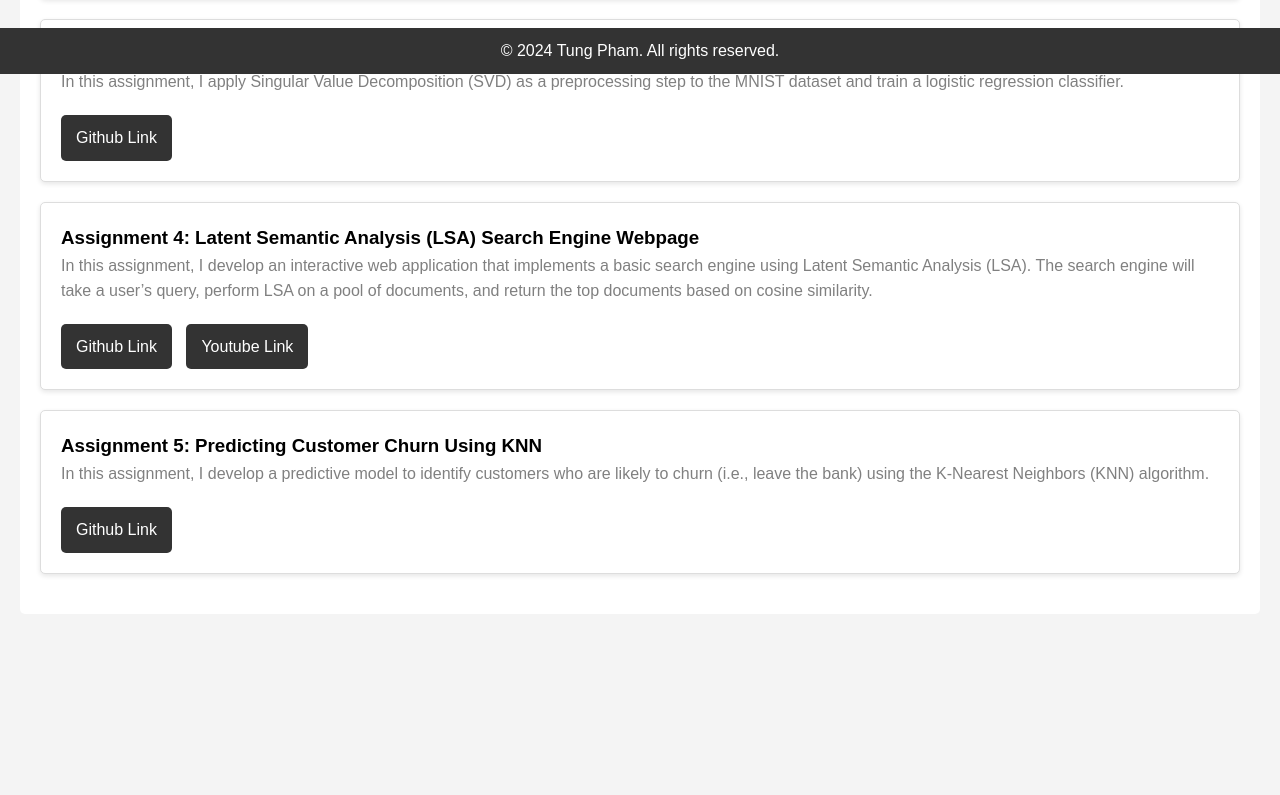
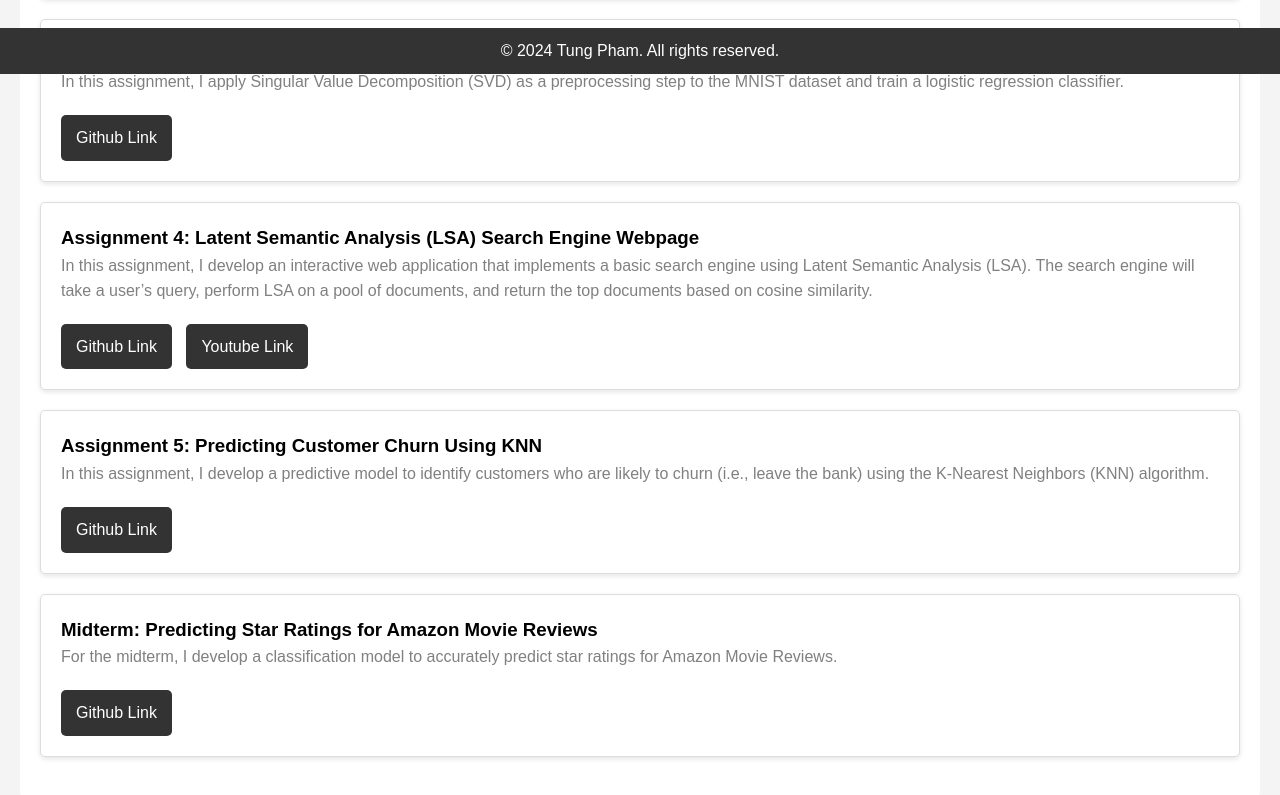
Before and after one commit to tungphaam/tungphaam.github.io, a plain HTML site: page assignments.html in a window 1280 px wide. Shown: the part 726-1521 px from the top of the page. Before the commit the page ends 1360 px from the top, so only its background shows below. Drawn offline with Linux system fonts and the light colour scheme.

Commit message:
Midterm Submission

```diff
--- a/assignments.html
+++ b/assignments.html
@@ -54,6 +54,11 @@
                 <p>In this assignment, I develop a predictive model to identify customers who are likely to churn (i.e., leave the bank) using the K-Nearest Neighbors (KNN) algorithm.</p>
                 <a href="https://github.com/tungphaam/tungpham-assignment-5.git" class="github-link">Github Link</a>
             </div>
+            <div class="assignment" id="midterm">
+                <h3>Midterm: Predicting Star Ratings for Amazon Movie Reviews</h3>
+                <p>For the midterm, I develop a classification model to accurately predict star ratings for Amazon Movie Reviews.</p>
+                <a href="https://github.com/tungphaam/cs506-midterm.git" class="github-link">Github Link</a>
+            </div>
         </div>
 
     </main>
```
